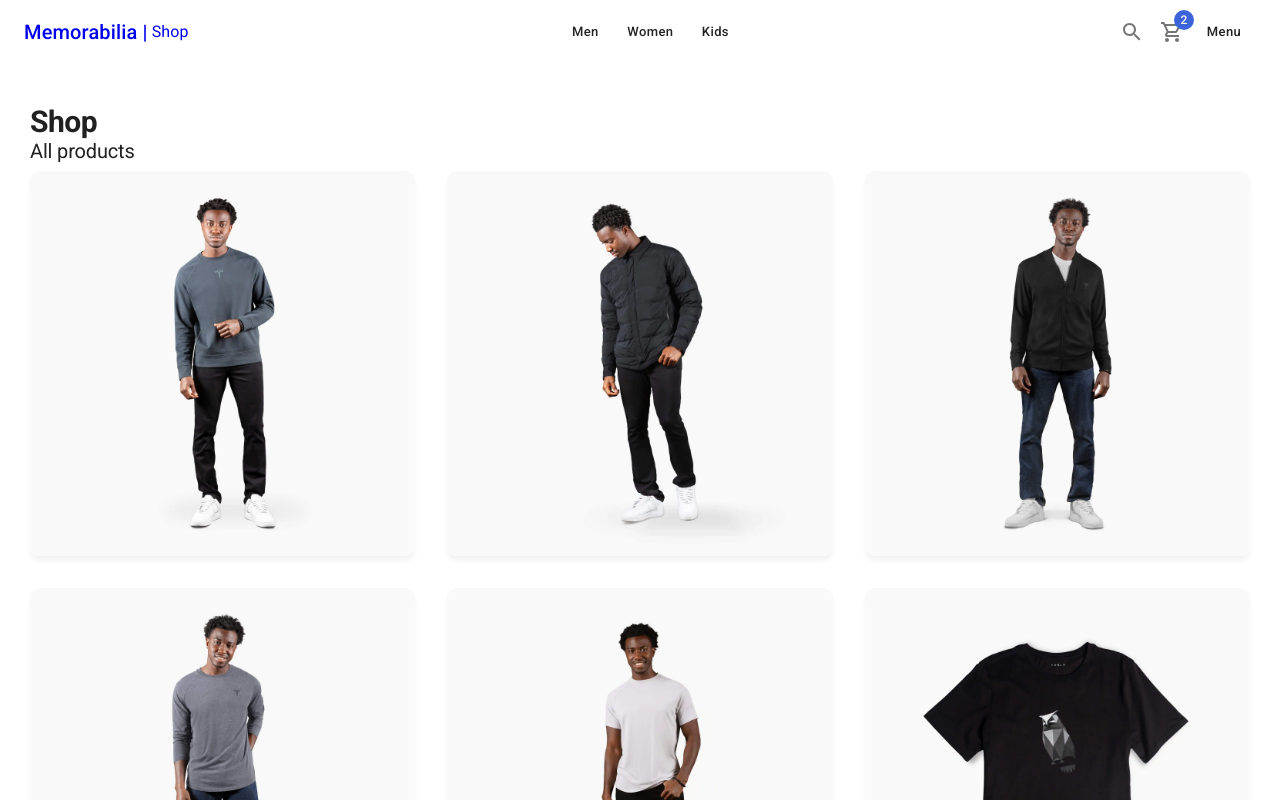
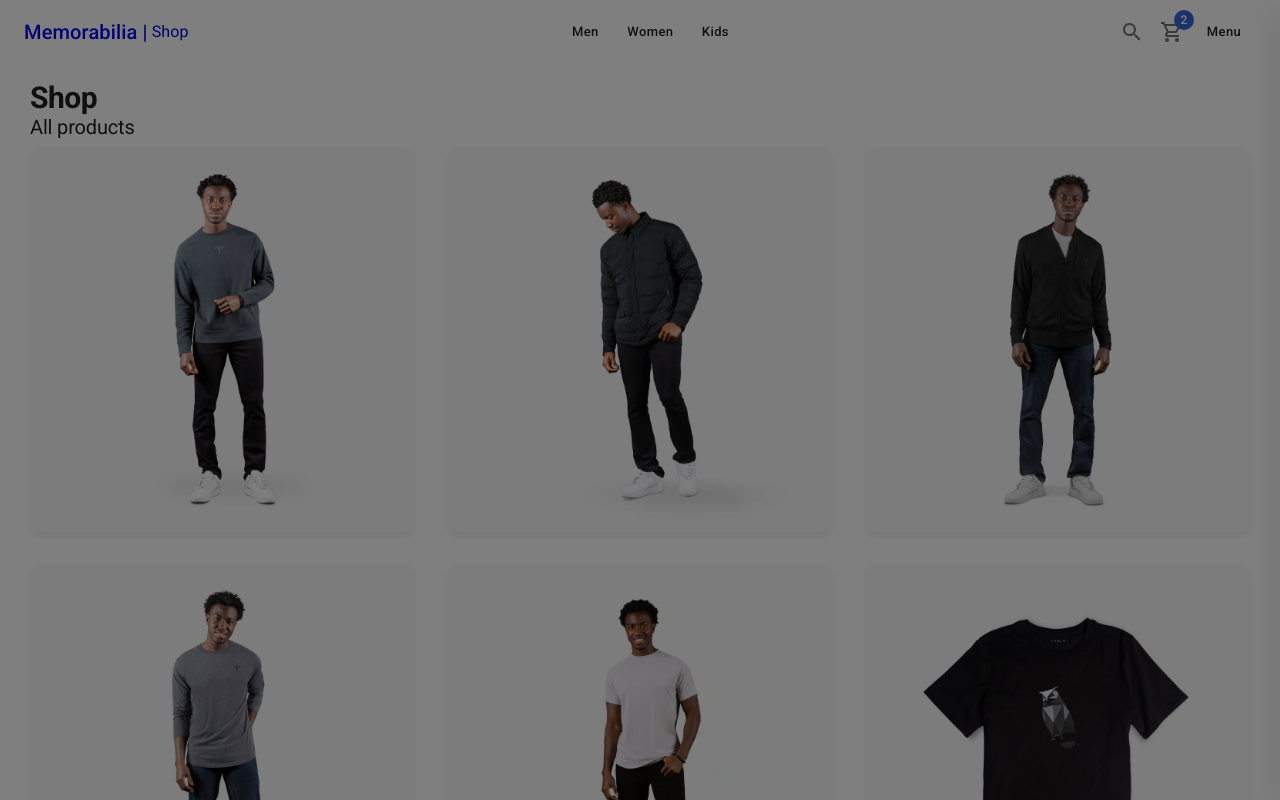
Before and after one commit to cdcalderon/memorabilia, a Next.js app: page / in a window 1280 px wide. Shown: the top 800 px of the page. Built offline with nearby package versions, Linux system fonts and the light colour scheme.

Commit message:
implement sidemenu initial template

```diff
--- a/components/ui/SideMenu.tsx
+++ b/components/ui/SideMenu.tsx
@@ -1,5 +1,6 @@
+import { Drawer } from '@mui/material'
 import React from 'react'
 
 export const SideMenu = () => {
-    return <div>SideMenu</div>
+    return <Drawer open={true} anchor="right"></Drawer>
 }
--- a/pages/index.tsx
+++ b/pages/index.tsx
@@ -27,7 +27,7 @@ const Home: NextPage = () => {
                                 <CardMedia
                                     component="img"
                                     image={`products/${product.images[0]}`}
-                                    alt={product.tile}
+                                    alt={product.title}
                                 ></CardMedia>
                             </CardActionArea>
                         </Card>
```
